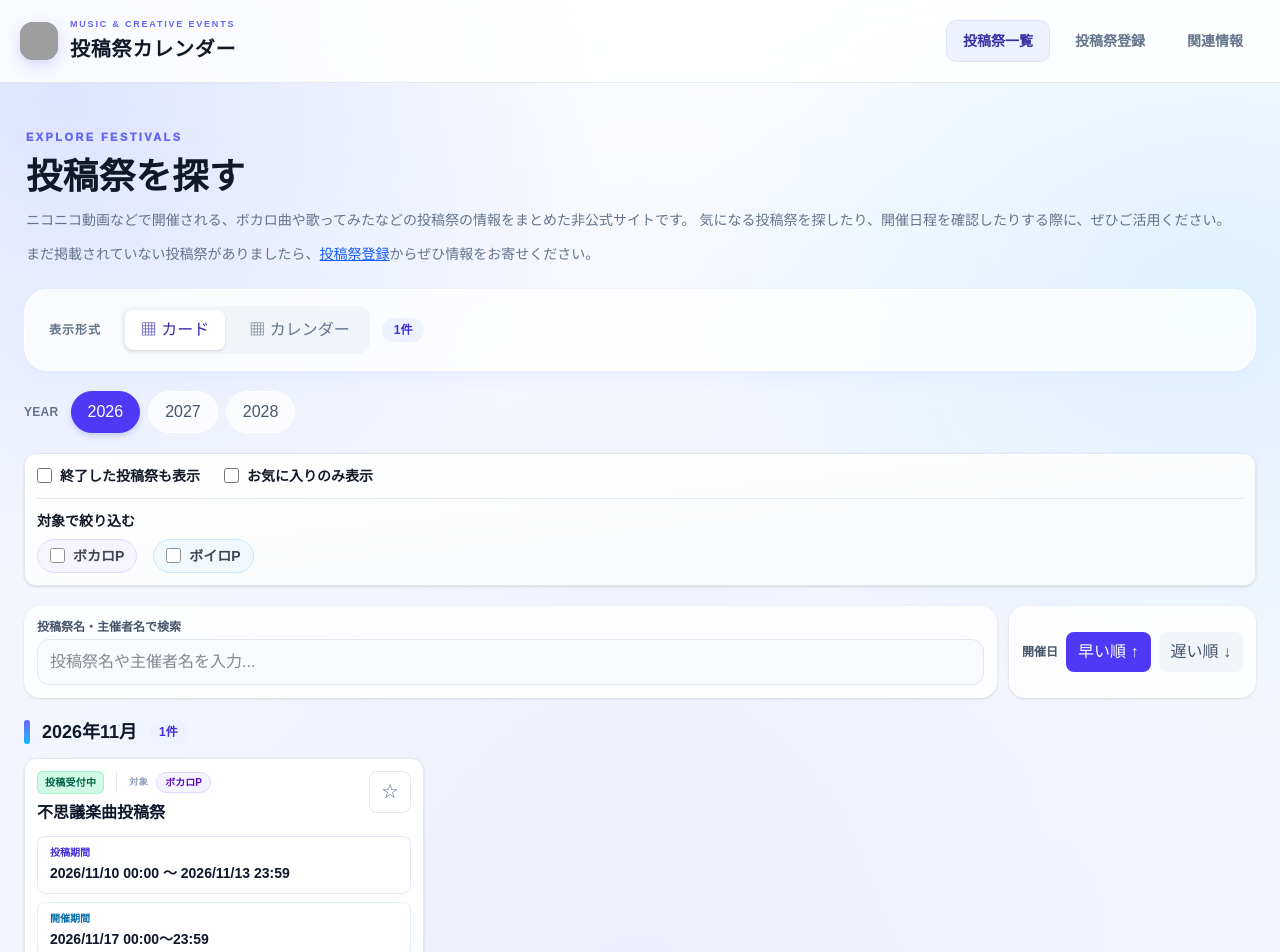
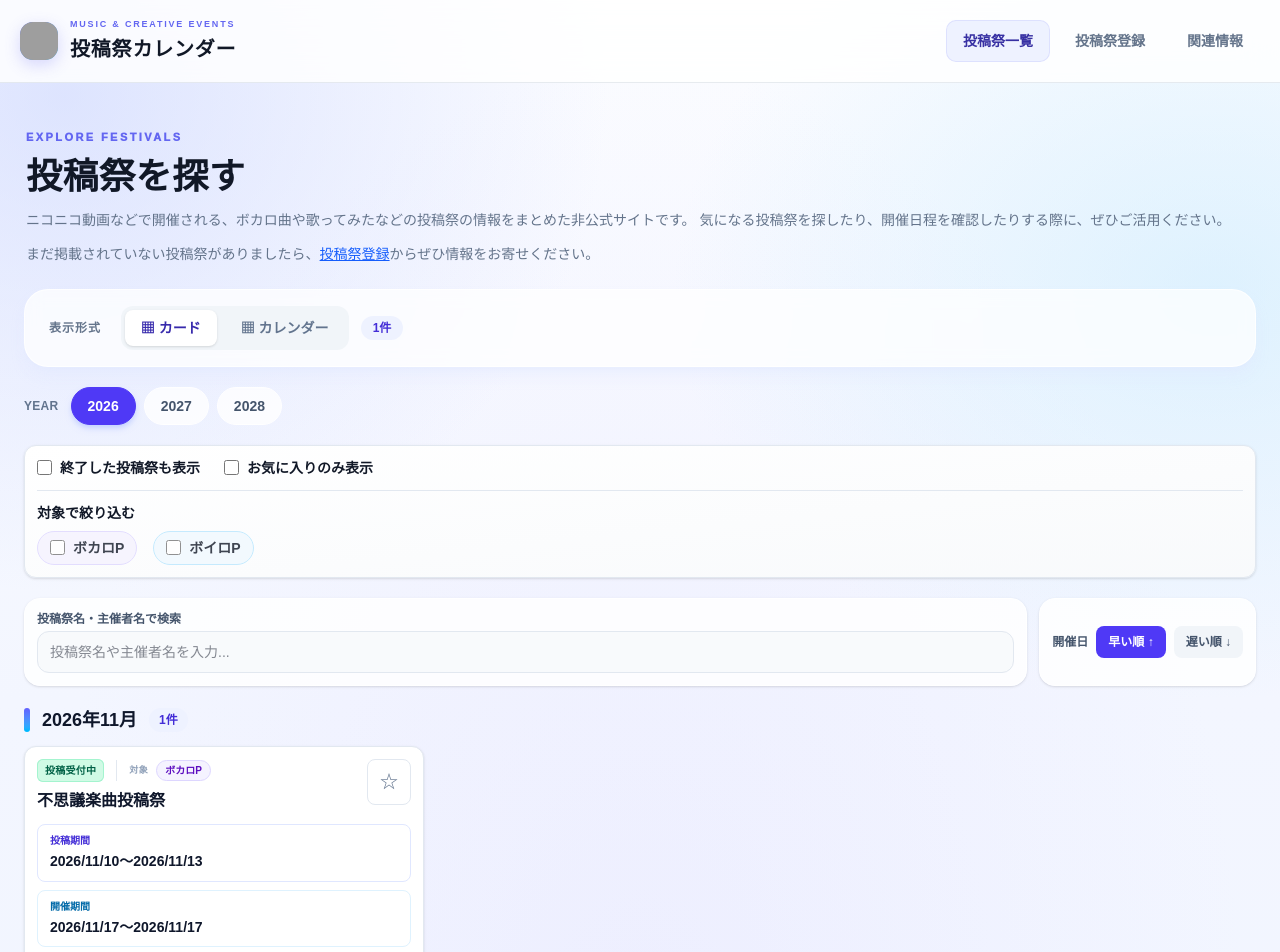
Before and after one commit to GAKKI-D-Neb/festival-calendar, a Next.js app: page / in a window 1280 px wide. Shown: the top 952 px of the page. Built offline with nearby package versions, Linux system fonts and the light colour scheme; grey boxes are pictures that could not be loaded.

Commit message:
カードの調整

```diff
--- a/src/app/globals.css
+++ b/src/app/globals.css
@@ -1,4 +1,11 @@
+
 @import "tailwindcss";
+
+@layer base {
+  button, input {
+    font: inherit;
+  }
+}
 
 :root {
   color-scheme: light dark;
@@ -25,7 +32,6 @@ body {
   color: var(--text-main);
   font-family: Arial, "Noto Sans JP", "Hiragino Kaku Gothic ProN", Meiryo, sans-serif;
 }
-button, input { font: inherit; }
 input[type="checkbox"] { accent-color: #4f46e5; width: 15px; height: 15px; }
 ::selection { background: #c7d2fe; color: #312e81; }
 
@@ -178,3 +184,30 @@ footer { color:var(--text-muted); }
     color: #bfdbfe !important;
   }
 }
+
+
+/* Festival card title: scroll only when the title does not fit on one line. */
+.festival-card-title__text {
+  display: inline-block;
+  white-space: nowrap;
+}
+.festival-card-title__text.is-overflowing {
+  animation: none;
+}
+@media (hover: hover) and (pointer: fine) {
+  .festival-card-title:hover .festival-card-title__text.is-overflowing {
+    animation: festival-title-marquee var(--festival-title-duration) linear forwards;
+  }
+}
+.festival-card-title__text.is-scrolling {
+  animation: festival-title-marquee var(--festival-title-duration) linear forwards;
+}
+@keyframes festival-title-marquee {
+  from { transform: translateX(0); }
+  to { transform: translateX(calc(-1 * var(--festival-title-distance))); }
+}
+@media (prefers-reduced-motion: reduce) {
+  .festival-card-title__text.is-overflowing {
+    animation: none;
+  }
+}
--- a/src/components/FestivalCalendar.tsx
+++ b/src/components/FestivalCalendar.tsx
@@ -230,7 +230,7 @@ export function FestivalCalendar({
                         onClick={() => setSelected(segment.festival)}
                         title={`${segment.festival.name}（${segment.type}）`}
                         style={style}
-                        className={`z-10 overflow-hidden rounded-md border border-slate-300/80 px-1 text-left text-[9px] font-bold leading-[18px] text-slate-700 shadow-sm transition hover:brightness-95 ${isSelected?"ring-2 ring-slate-700 ring-offset-1":""}`}
+                        className={`festival-calendar-bar z-10 overflow-hidden rounded-md border border-slate-300/80 px-1 text-left text-[12px] font-bold leading-[18px] text-slate-700 shadow-sm transition hover:brightness-95 ${isSelected?"ring-2 ring-slate-700 ring-offset-1":""}`}
                       >
                         {segment.festival.name}
                       </button>
@@ -243,8 +243,7 @@ export function FestivalCalendar({
         </div>
 
         <div className="mt-3 flex flex-wrap items-center gap-x-4 gap-y-1 text-[10px] text-slate-500">
-          <span>投稿期間と開催期間を合わせた期間を表示しています。</span>
-          <span>色は投稿祭ごとに異なります</span>
+          <span>投稿期間と開催期間が異なる場合は、投稿期間と開催期間を合わせた期間を表示しています。</span>
         </div>
       </section>
 
--- a/src/components/FestivalCard.tsx
+++ b/src/components/FestivalCard.tsx
@@ -1,5 +1,6 @@
 "use client";
 
+import { useEffect, useRef, useState } from "react";
 import type { Festival } from "@/types/festival";
 import { formatDateRange, getFestivalStatus } from "@/lib/dateUtils";
 import { FavoriteButton } from "@/components/FavoriteButton";
@@ -67,6 +68,67 @@ function daysUntil(value: string): number | null {
   return Math.max(0, Math.ceil((target - today) / 86400000));
 }
 
+function FestivalTitle({ name }: { name: string }) {
+  const containerRef = useRef<HTMLHeadingElement>(null);
+  const textRef = useRef<HTMLSpanElement>(null);
+  const [overflows, setOverflows] = useState(false);
+  const [distance, setDistance] = useState(0);
+  const [isScrolling, setIsScrolling] = useState(false);
+
+  useEffect(() => {
+    const container = containerRef.current;
+    const text = textRef.current;
+    if (!container || !text) return;
+
+    const measure = () => {
+      const overflow = text.scrollWidth > container.clientWidth + 1;
+      setOverflows(overflow);
+      setDistance(Math.max(0, text.scrollWidth - container.clientWidth));
+    };
+
+    measure();
+    const observer = new ResizeObserver(measure);
+    observer.observe(container);
+    observer.observe(text);
+    return () => observer.disconnect();
+  }, [name]);
+
+  return (
+    <h3
+      ref={containerRef}
+      className="festival-card-title mt-0 min-w-0 w-full overflow-hidden whitespace-nowrap text-base font-extrabold leading-snug text-slate-900"
+      title={name}
+      onClick={() => {
+        if (overflows) setIsScrolling((current) => !current);
+      }}
+      role={overflows ? "button" : undefined}
+      tabIndex={overflows ? 0 : undefined}
+      aria-label={overflows ? `タップしてタイトルをスクロール：${name}` : undefined}
+      onKeyDown={(event) => {
+        if (overflows && (event.key === "Enter" || event.key === " ")) {
+          event.preventDefault();
+          setIsScrolling((current) => !current);
+        }
+      }}
+    >
+      <span
+        ref={textRef}
+        className={`festival-card-title__text${overflows ? " is-overflowing" : ""}${isScrolling ? " is-scrolling" : ""}`}
+        style={
+          overflows
+            ? ({
+                "--festival-title-distance": `${distance}px`,
+                "--festival-title-duration": `${Math.max(1, distance / 80)}s`
+              } as React.CSSProperties)
+            : undefined
+        }
+      >
+        {name}
+      </span>
+    </h3>
+  );
+}
+
 export function FestivalCard({
   festival,
   favorite,
@@ -90,7 +152,7 @@ export function FestivalCard({
   const samePeriod = isSameRange(festival);
 
   return (
-    <article className="rounded-xl border border-slate-200 bg-white p-3 shadow-sm transition hover:border-slate-300 hover:shadow-md">
+    <article className="flex h-full min-w-0 w-full flex-col rounded-xl border border-slate-200 bg-white p-3 shadow-sm transition hover:border-slate-300 hover:shadow-md">
       <div className="flex items-start justify-between gap-2">
         <div className="min-w-0 flex-1">
           <div className="mb-2 flex flex-wrap items-center gap-x-3 gap-y-2">
@@ -106,14 +168,14 @@ export function FestivalCard({
               ))}
             </div>
           </div>
-          <h3 className="break-words text-base font-extrabold leading-snug text-slate-900">{festival.name}</h3>
+          <FestivalTitle name={festival.name} />
         </div>
         <FavoriteButton active={favorite} onClick={onToggleFavorite} />
       </div>
 
-      <div className="mt-3 space-y-2">
+      <div className="mt-3 grid grid-rows-2 gap-2">
           {samePeriod ? (
-            <div className="rounded-lg border border-indigo-100 bg-white/85 px-3 py-2">
+            <div className="row-span-2 flex min-h-[88px] flex-col justify-center rounded-lg border border-indigo-100 bg-white/85 px-3 py-2">
               <div className="text-[10px] font-bold text-indigo-700">投稿・開催期間</div>
               <div className="mt-0.5 text-sm font-extrabold leading-relaxed text-slate-900">
                 {formatDateRange(festival.postingStart, festival.postingEnd)}
@@ -121,13 +183,13 @@ export function FestivalCard({
             </div>
           ) : (
             <>
-              <div className="rounded-lg border border-indigo-100 bg-white/85 px-3 py-2">
+              <div className="flex min-h-[40px] flex-col justify-center rounded-lg border border-indigo-100 bg-white/85 px-3 py-2">
                 <div className="text-[10px] font-bold text-indigo-700">投稿期間</div>
                 <div className="mt-0.5 text-sm font-extrabold leading-relaxed text-slate-900">
                   {formatDateRange(festival.postingStart, festival.postingEnd)}
                 </div>
               </div>
-              <div className="rounded-lg border border-sky-100 bg-white/85 px-3 py-2">
+              <div className="flex min-h-[40px] flex-col justify-center rounded-lg border border-sky-100 bg-white/85 px-3 py-2">
                 <div className="text-[10px] font-bold text-sky-700">開催期間</div>
                 <div className="mt-0.5 text-sm font-extrabold leading-relaxed text-slate-900">
                   {formatDateRange(festival.eventStart, festival.eventEnd)}
@@ -152,7 +214,7 @@ export function FestivalCard({
       )}
 
       {(festival.detailUrl || festival.officialUrl) && (
-        <div className="mt-3 flex flex-wrap gap-1.5">
+        <div className="mt-auto pt-3 flex flex-wrap gap-1.5">
           {festival.detailUrl && (
             <a href={festival.detailUrl} target="_blank" rel="noreferrer"
               className="rounded-lg bg-blue-700 px-3 py-1.5 text-[11px] font-bold text-white shadow-sm hover:bg-blue-800">
--- a/src/lib/dateUtils.ts
+++ b/src/lib/dateUtils.ts
@@ -2,19 +2,16 @@ import type { Festival, FestivalStatus } from "@/types/festival";
 
 const JST_OFFSET_MS = 9 * 60 * 60 * 1000;
 
-function validDate(value: string | null | undefined): Date | null {
-  if (!value) return null;
-  const date = new Date(value);
-  return Number.isNaN(date.getTime()) ? null : date;
-}
-
 export function nowInJst(): Date {
+  // A Date stores an absolute instant. This helper is useful for obtaining
+  // the current instant; date comparisons should use timestamps directly.
   return new Date();
 }
 
 export function formatDateTime(value: string | null): string {
-  const date = validDate(value);
-  if (!date) return value ?? "";
+  if (!value) return "";
+  const date = new Date(value);
+  if (Number.isNaN(date.getTime())) return value;
   const parts = new Intl.DateTimeFormat("ja-JP", {
     timeZone: "Asia/Tokyo",
     year: "numeric",
@@ -29,17 +26,43 @@ export function formatDateTime(value: string | null): string {
 }
 
 export function formatDateRange(start: string | null, end: string | null): string {
-  const s = validDate(start);
-  const e = validDate(end);
+  if (!start && !end) return "未設定";
+  if (!start) return `〜 ${formatDateTime(end)}`;
+  if (!end) return `${formatDateTime(start)} 〜`;
+  const s = new Date(start);
+  const e = new Date(end);
+  const getJstTime = (date: Date) => {
+    const parts = new Intl.DateTimeFormat("en-GB", {
+      timeZone: "Asia/Tokyo",
+      hour: "2-digit",
+      minute: "2-digit",
+      hourCycle: "h23"
+    }).formatToParts(date);
+    return {
+      hour: Number(parts.find((part) => part.type === "hour")?.value ?? -1),
+      minute: Number(parts.find((part) => part.type === "minute")?.value ?? -1)
+    };
+  };
 
-  if (!s && !e) return "未設定";
-  if (!s) return `〜 ${formatDateTime(end)}`;
-  if (!e) return `${formatDateTime(start)} 〜`;
+  const startTime = getJstTime(s);
+  const endTime = getJstTime(e);
+  const isWholeDayRange =
+    startTime.hour === 0 && startTime.minute === 0 &&
+    endTime.hour === 23 && endTime.minute === 59;
+
+  if (isWholeDayRange) {
+    const dateFormatter = new Intl.DateTimeFormat("ja-JP", {
+      timeZone: "Asia/Tokyo",
+      year: "numeric",
+      month: "numeric",
+      day: "numeric"
+    });
+    return `${dateFormatter.format(s)}〜${dateFormatter.format(e)}`;
+  }
 
   const sameDay =
     s.toLocaleDateString("ja-JP", { timeZone: "Asia/Tokyo" }) ===
     e.toLocaleDateString("ja-JP", { timeZone: "Asia/Tokyo" });
-
   if (sameDay) {
     const date = new Intl.DateTimeFormat("ja-JP", {
       timeZone: "Asia/Tokyo", year: "numeric", month: "2-digit", day: "2-digit"
@@ -56,13 +79,10 @@ export function formatDateRange(start: string | null, end: string | null): strin
 }
 
 export function getFestivalStatus(festival: Festival, now = Date.now()): FestivalStatus {
-  const postingStart = validDate(festival.postingStart)?.getTime();
-  const postingEnd = validDate(festival.postingEnd)?.getTime();
-  const eventStart = validDate(festival.eventStart)?.getTime() ?? null;
-  const eventEnd = validDate(festival.eventEnd)?.getTime() ?? null;
-
-  // Defensive fallback for old or manually edited JSON data.
-  if (postingStart === undefined || postingEnd === undefined) return "upcoming";
+  const postingStart = new Date(festival.postingStart).getTime();
+  const postingEnd = new Date(festival.postingEnd).getTime();
+  const eventStart = festival.eventStart ? new Date(festival.eventStart).getTime() : null;
+  const eventEnd = festival.eventEnd ? new Date(festival.eventEnd).getTime() : null;
 
   if (eventStart !== null && eventEnd !== null && now >= eventStart && now <= eventEnd) {
     return "event-active";
@@ -76,9 +96,7 @@ export function getFestivalStatus(festival: Festival, now = Date.now()): Festiva
 }
 
 export function getFestivalFinalEnd(festival: Festival): number {
-  return validDate(festival.eventEnd ?? festival.postingEnd)?.getTime()
-    ?? validDate(festival.postingEnd)?.getTime()
-    ?? 0;
+  return new Date(festival.eventEnd ?? festival.postingEnd).getTime();
 }
 
 export function isFestivalEnded(festival: Festival, now = Date.now()): boolean {
@@ -102,11 +120,11 @@ export function jstDateKey(date: Date): string {
 }
 
 export function dateKeyFromInstant(iso: string): string {
-  const date = validDate(iso);
-  return date ? jstDateKey(date) : "";
+  return jstDateKey(new Date(iso));
 }
 
 export function calendarDateKey(year: number, monthIndex: number, day: number): string {
+  // monthIndex is 0-based. UTC construction avoids the browser's local timezone.
   const utc = new Date(Date.UTC(year, monthIndex, day));
   return jstDateKey(new Date(utc.getTime() - JST_OFFSET_MS));
 }
```
Also changed, not shown: src/app/register/page.tsx (+6 -1 lines), src/components/RegistrationForm.tsx (+11 -2 lines).
